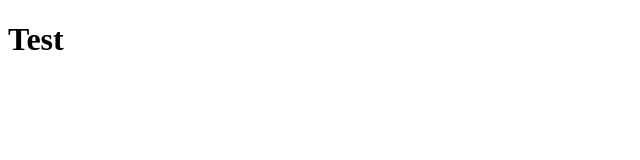
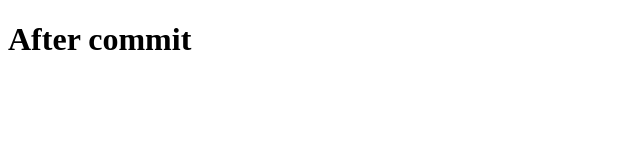
Before and after one commit to RagulHarisankar/fullstack, a plain HTML site: page index.html in a window 1280 px wide. Shown: the whole page, without its empty margins (0-640 px from the left). Drawn offline with Linux system fonts and the light colour scheme.

Commit message:
Modified h1 tag

```diff
--- a/index.html
+++ b/index.html
@@ -7,6 +7,6 @@
     <title>Document</title>
 </head>
 <body>
-    <h1>Test</h1>
+    <h1>After commit</h1>
 </body>
 </html>
```
